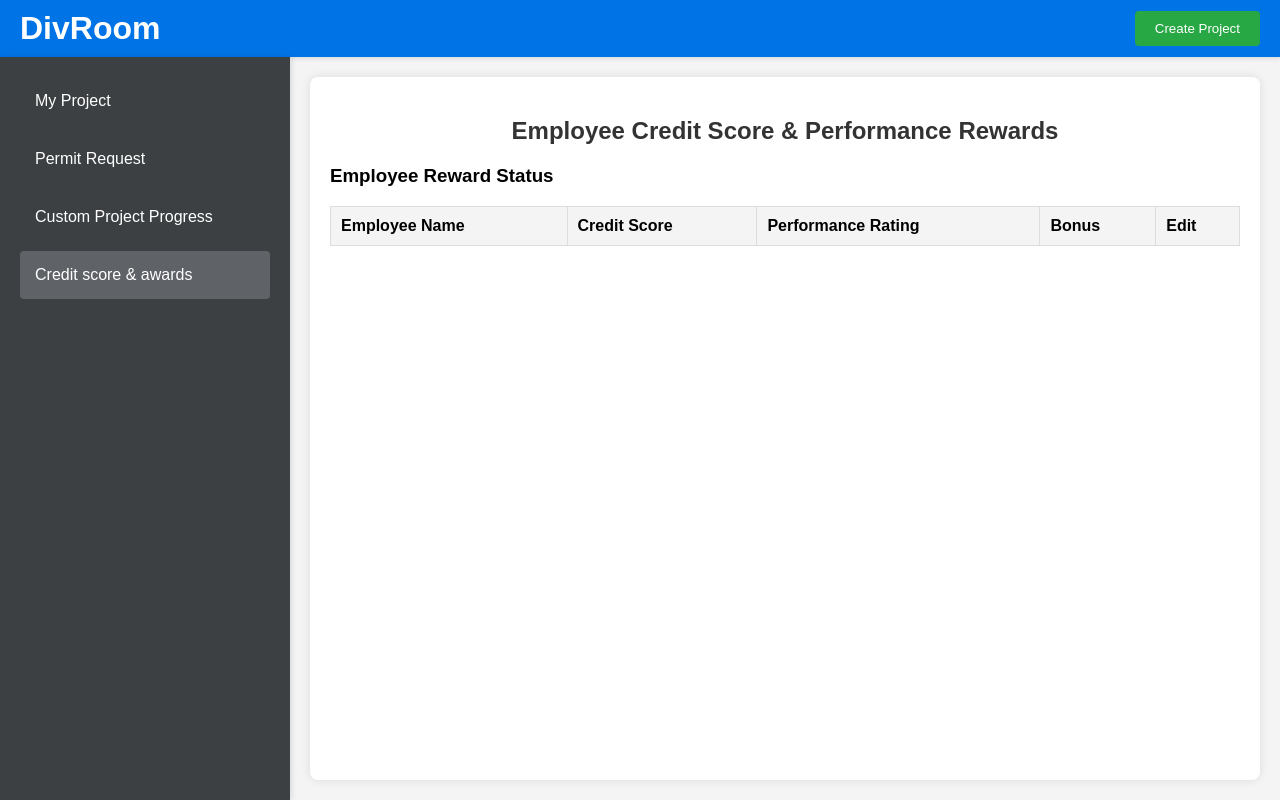
After one commit to FamousTeen/Project_ADSI, a PHP site: page /creditScore.php in a window 1280 px wide. The commit adds this page. Run offline with PHP 8.4, Linux system fonts and the light colour scheme; lists and menus that the app fills with data are empty.

Commit message:
CreditScore

```diff
--- a/createProject.html
+++ b/createProject.html
@@ -21,7 +21,7 @@
                 <li id="projectSide" class="active">Projects</li>
                 <a style="text-decoration: none; color: inherit;" href="createPermitReq.php"><li id="permitSide">Permit</li></a>
                 <a style="text-decoration: none; color: inherit;" href="progressBar.php"><li id="customSide">Custom Project Progress</li></a>
-                <li id="creditSide">Credit score & awards</li>
+                <a style="text-decoration: none; color: inherit;" href="creditScore.php"><li id="creditSide">Credit score & awards</li>
             </ul>
         </aside>
         <main class="main-content">
--- a/createProject_page.php
+++ b/createProject_page.php
@@ -28,7 +28,7 @@ include('db_connect.php');
                 <li id="projectSide" class="active">Projects</li>
                 <a style="text-decoration: none; color: inherit;" href="createPermitReq.php"><li id="permitSide">Permit</li></a>
                 <a style="text-decoration: none; color: inherit;" href="progressBar.php"><li id="customSide">Custom Project Progress</li></a>
-                <li id="creditSide">Credit score & awards</li>
+                <a style="text-decoration: none; color: inherit;" href="creditScore.php"><li id="creditSide">Credit score & awards</li>
             </ul>
         </aside>
         <main class="main-content">
--- /dev/null
+++ b/creditScore.php
@@ -0,0 +1,296 @@
+<!DOCTYPE html>
+<html lang="en">
+
+<head>
+    <meta charset="UTF-8">
+    <meta name="viewport" content="width=device-width, initial-scale=1.0">
+    <title>Google Classroom UI</title>
+    <link rel="stylesheet" href="create_style.css">
+    <script src="https://code.jquery.com/jquery-3.6.0.min.js"></script>
+    <script src="create_script.js"></script>
+    <style>
+        body {
+            font-family: Arial, sans-serif;
+            background-color: #f4f4f4;
+            margin: 0;
+            padding: 0;
+            display: flex;
+            flex-direction: column;
+            height: 100vh;
+        }
+
+        header {
+            display: flex;
+            justify-content: space-between;
+            align-items: center;
+            background-color: #0073e6;
+            padding: 10px 20px;
+            color: #fff;
+        }
+
+        header .header-left h1 {
+            margin: 0;
+        }
+
+        header .header-right button {
+            padding: 10px 20px;
+            background-color: #28a745;
+            color: #fff;
+            border: none;
+            border-radius: 4px;
+            cursor: pointer;
+        }
+
+        header .header-right button:hover {
+            background-color: #218838;
+        }
+
+        .container {
+            display: flex;
+            flex: 1;
+        }
+
+        .sidebar {
+            width: 250px;
+            background-color: #3c4043;
+            color: white;
+            padding: 20px;
+            box-shadow: 2px 0 5px rgba(0, 0, 0, 0.1);
+            display: flex;
+            flex-direction: column;
+        }
+
+        .sidebar ul {
+            list-style: none;
+            padding: 0;
+            margin: 0;
+            width: 100%;
+        }
+
+        .sidebar ul a {
+            text-decoration: none;
+            color: inherit;
+        }
+
+        .sidebar ul li {
+            padding: 15px;
+            cursor: pointer;
+            border-radius: 4px;
+            margin-bottom: 10px;
+            transition: background-color 0.3s ease;
+        }
+
+        .sidebar ul li.active {
+            background-color: #5f6368;
+        }
+
+        .main-content {
+            flex: 1;
+            padding: 20px;
+            background-color: #fff;
+            margin: 20px;
+            box-shadow: 0 0 10px rgba(0, 0, 0, 0.1);
+            border-radius: 8px;
+        }
+
+        h2 {
+            text-align: center;
+            color: #333;
+        }
+
+        .result {
+            margin-top: 20px;
+            padding: 10px;
+            background-color: #e9ecef;
+            border-radius: 4px;
+        }
+
+        .employee-list {
+            margin-top: 20px;
+        }
+
+        .employee-table {
+            width: 100%;
+            border-collapse: collapse;
+        }
+
+        .employee-table th,
+        .employee-table td {
+            padding: 10px;
+            border: 1px solid #ddd;
+            text-align: left;
+        }
+
+        .employee-table th {
+            background-color: #f4f4f4;
+        }
+
+        .excellent {
+            background-color: #d4edda;
+        }
+
+        .good {
+            background-color: #c3e6cb;
+        }
+
+        .average {
+            background-color: #ffeeba;
+        }
+
+        .below-average {
+            background-color: #f8d7da;
+        }
+
+        .poor {
+            background-color: #f5c6cb;
+        }
+
+        .popup {
+            display: none;
+            position: fixed;
+            top: 50%;
+            left: 50%;
+            transform: translate(-50%, -50%);
+            background-color: #fff;
+            padding: 20px;
+            box-shadow: 0 0 10px rgba(0, 0, 0, 0.1);
+            border-radius: 8px;
+            z-index: 1000;
+        }
+
+        .popup input {
+            width: calc(100% - 20px);
+            padding: 10px;
+            margin-bottom: 20px;
+            border: 1px solid #ccc;
+            border-radius: 4px;
+        }
+
+        .popup button {
+            width: calc(50% - 10px);
+            padding: 10px;
+            margin: 0 5px;
+        }
+
+        .popup .save-button {
+            background-color: #28a745;
+        }
+
+        .popup .cancel-button {
+            background-color: #dc3545;
+        }
+
+        .popup button:hover {
+            opacity: 0.9;
+        }
+
+        .overlay {
+            display: none;
+            position: fixed;
+            top: 0;
+            left: 0;
+            width: 100%;
+            height: 100%;
+            background-color: rgba(0, 0, 0, 0.5);
+            z-index: 999;
+        }
+    </style>
+</head>
+
+<body>
+    <header>
+        <div class="header-left">
+            <h1>DivRoom</h1>
+        </div>
+        <div class="header-right">
+            <button id="createProjectBtn">Create Project</button>
+        </div>
+    </header>
+    <div class="container">
+        <aside class="sidebar">
+            <ul>
+                <a style="text-decoration: none; color: inherit;" href="createProject.html">
+                    <li id="projectSide">My Project</li>
+                </a>
+                <a style="text-decoration: none; color: inherit;" href="createProject.html">
+                    <li id="permitSide">Permit Request</li>
+                </a>
+                <a style="text-decoration: none; color: inherit;" href="createProject.html">
+                    <li id="customSide">Custom Project Progress</li>
+                </a>
+                <li id="creditSide" class="active">Credit score & awards</li>
+            </ul>
+        </aside>
+        <main class="main-content">
+            <div class="content-wrapper">
+                <h2>Employee Credit Score & Performance Rewards</h2>
+                <div id="result" class="result" style="display: none;"></div>
+                <div class="employee-list">
+                    <h3>Employee Reward Status</h3>
+                    <table class="employee-table" id="employeeTable">
+                        <thead>
+                            <tr>
+                                <th>Employee Name</th>
+                                <th>Credit Score</th>
+                                <th>Performance Rating</th>
+                                <th>Bonus</th>
+                                <th>Edit</th>
+                            </tr>
+                        </thead>
+                        <tbody></tbody>
+                    </table>
+                </div>
+            </div>
+        </main>
+    </div>
+    <div class="header-right">
+        <?php
+        // Check if the user is logged in and their role is manager
+        if (isset($_SESSION['name']) && $_SESSION['role'] == 'manager') {
+            echo '<button id="createProjectBtn">Create Project</button>';
+        }
+        ?>
+    </div>
+
+    <script>
+        $(document).ready(function () {
+            $('#permitSide').on('click', function () {
+                $('#permitSide').addClass('active').siblings().removeClass('active');
+            });
+
+            $('#projectSide').on('click', function () {
+                $('#projectSide').addClass('active').siblings().removeClass('active');
+            });
+
+            $('#creditSide').on('click', function () {
+                $('#creditSide').addClass('active').siblings().removeClass('active');
+            });
+
+            $('#customSide').on('click', function () {
+                $('#customSide').addClass('active').siblings().removeClass('active');
+            });
+
+            const createProjectBtn = document.getElementById('createProjectBtn');
+            const modal = document.getElementById('createProjectModal');
+            const closeBtn = document.querySelector('.close-btn');
+            const mainContent = document.querySelector('.main-content');
+
+            createProjectBtn.onclick = () => {
+                modal.style.display = 'block';
+            };
+
+            closeBtn.onclick = () => {
+                modal.style.display = 'none';
+            };
+
+            window.onclick = (event) => {
+                if (event.target == modal) {
+                    modal.style.display = 'none';
+                }
+            };
+        });
+    </script>
+    <script src="creditScoreScript.js"></script>
+</body>
+
+</html>
```
Also changed, not shown: creditScoreScript.js (added, +111 -0 lines).
